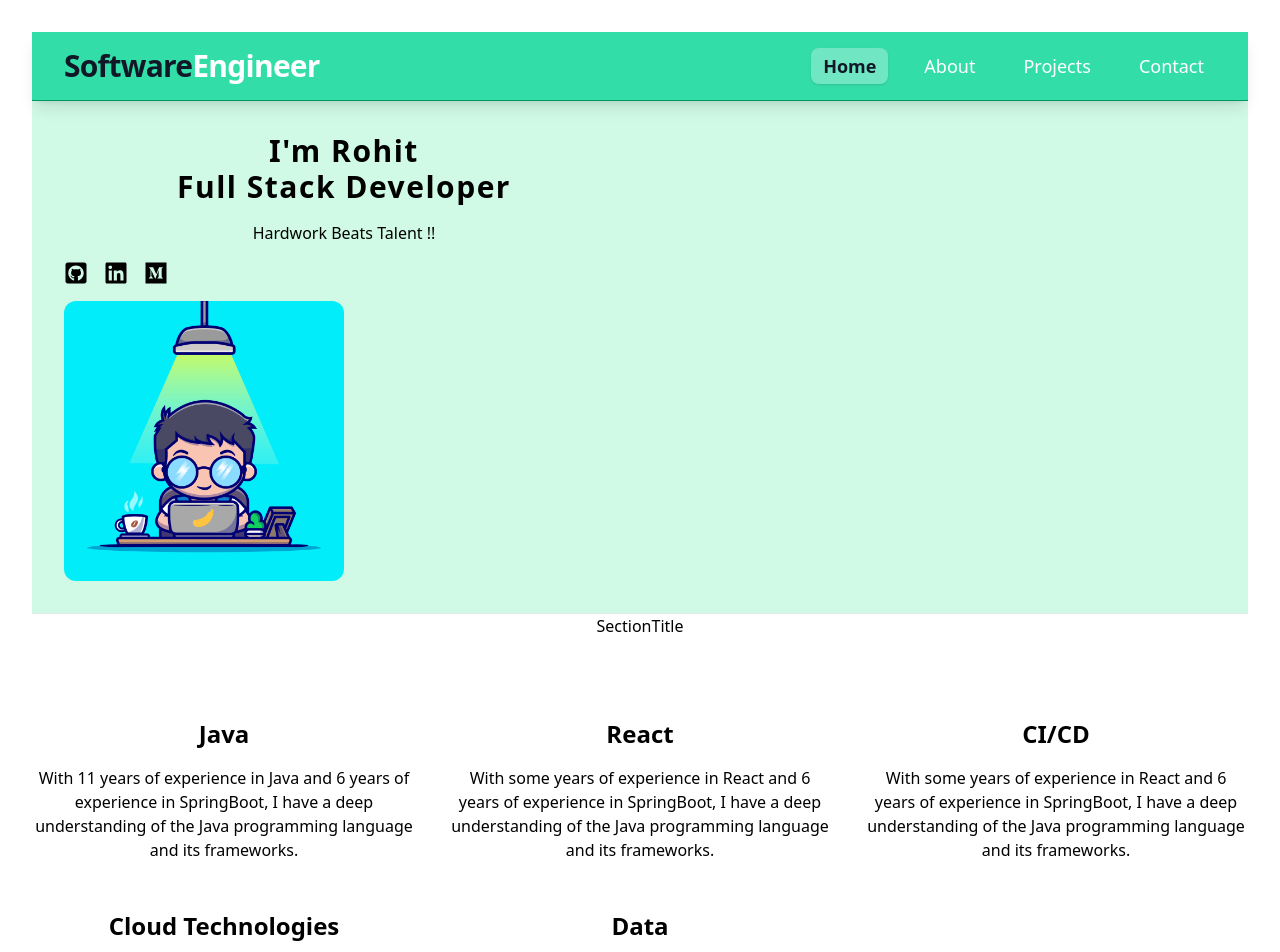
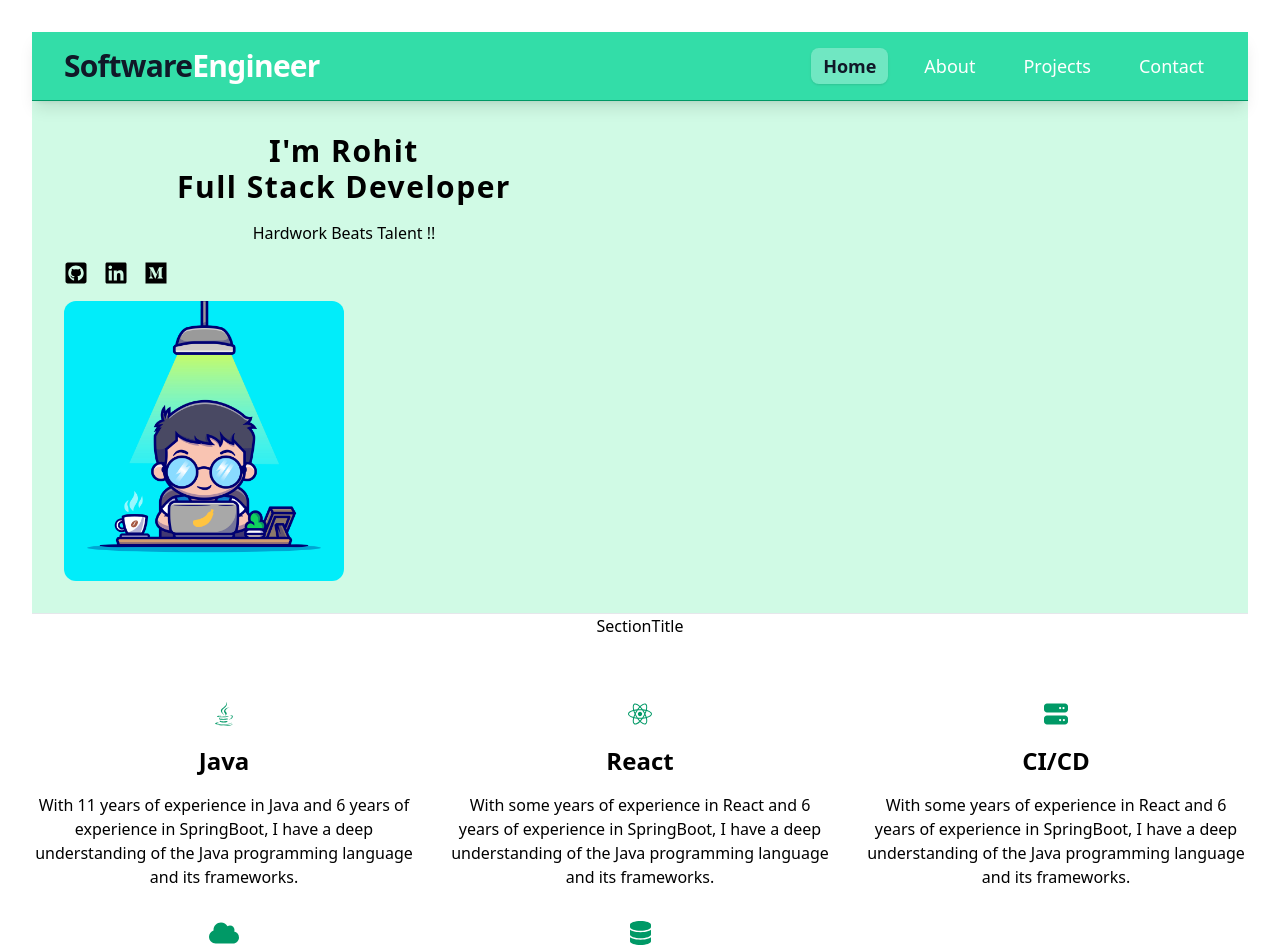
Before and after one commit to rprashar21/portfolio, a React (Vite) app: page / in a window 1280 px wide. Shown: the top 952 px of the page. Built offline with nearby package versions, Linux system fonts and the light colour scheme.

Commit message:
imported icons to display

```diff
--- a/package.json
+++ b/package.json
@@ -10,6 +10,10 @@
     "preview": "vite preview"
   },
   "dependencies": {
+    "@fortawesome/fontawesome-svg-core": "^6.7.2",
+    "@fortawesome/free-brands-svg-icons": "^6.7.2",
+    "@fortawesome/free-solid-svg-icons": "^6.7.2",
+    "@fortawesome/react-fontawesome": "^0.2.2",
     "@tailwindcss/vite": "^4.1.11",
     "nanoid": "^5.1.5",
     "react": "^19.1.0",
--- a/src/Tailwindcss.md
+++ b/src/Tailwindcss.md
@@ -12,4 +12,6 @@ tracking-wider -- letter spacing
 mt-4 -- margin top
 gap-x-4 -- gap in x direction
 
-md:gr
+md:grid-cols-2 -- grid in two columns
+lg:grid-cols-3 -- grid in three columns
+md  is for medium screen
--- a/src/components/portfolio/Skills.jsx
+++ b/src/components/portfolio/Skills.jsx
@@ -8,15 +8,8 @@ const Skills = () => {
             <SectionTitle/>
             <div className="py-16 grid md:grid-cols-2 lg:grid-cols-3 gap-8">
                 {skills.map((skill) => {
-                    const {id, name, icon, url, text} = skill;
+                    const {id} = skill
                     return (
-                        // <article className="flex flex-col items-center gap-y-4" key={id}>
-                        //     <a href={url} target="_blank" rel="noopener noreferrer">
-                        //         {icon}
-                        //     </a>
-                        //     <h3 className="text-2xl font-bold">{name}</h3>
-                        //     <p className="text-center">{text}</p>
-                        // </article>
                         <SkillsCard key={id} {...skill}/>
                     )
                 })
--- a/src/data/data.jsx
+++ b/src/data/data.jsx
@@ -1,4 +1,7 @@
-import {nanoid} from "nanoid";
+import { nanoid } from "nanoid";
+import { FontAwesomeIcon } from '@fortawesome/react-fontawesome';
+import { faJava, faReact } from '@fortawesome/free-brands-svg-icons';
+import { faServer, faCloud, faDatabase } from '@fortawesome/free-solid-svg-icons';
 
 export const links = [
     {id: nanoid(), name: "Home", url: "/"},
@@ -24,35 +27,35 @@ export const skills = [
     {
         id: nanoid(),
         name: "Java",
-        icon: <faJava className="text-2xl text-emerald-600"/>,
+        icon: <FontAwesomeIcon icon={faJava} className="text-2xl text-emerald-600" />,
         url: "https://github.com/rohitprashar",
         text: "With 11 years of experience in Java and 6 years of experience in SpringBoot, I have a deep understanding of the Java programming language and its frameworks."
     },
     {
         id: nanoid(),
         name: "React",
-        icon: <faReact className="text-2xl text-emerald-600"/>,
+        icon: <FontAwesomeIcon icon={faReact} className="text-2xl text-emerald-600" />,
         url: "https://github.com/rohitprashar",
         text: "With some years of experience in React and 6 years of experience in SpringBoot, I have a deep understanding of the Java programming language and its frameworks."
     },
     {
         id: nanoid(),
         name: "CI/CD",
-        icon: <faKubernetes className="text-2xl text-emerald-600"/>,
+        icon: <FontAwesomeIcon icon={faServer} className="text-2xl text-emerald-600" />,
         url: "https://github.com/rohitprashar",
         text: "With some years of experience in React and 6 years of experience in SpringBoot, I have a deep understanding of the Java programming language and its frameworks."
     },
     {
         id: nanoid(),
         name: "Cloud Technologies",
-        icon: <faAzure className="text-2xl text-emerald-600"/>,
+        icon: <FontAwesomeIcon icon={faCloud} className="text-2xl text-emerald-600" />,
         url: "https://github.com/rohitprashar",
         text: "With some years of experience in React and 6 years of experience in SpringBoot, I have a deep understanding of the Java programming language and its frameworks."
     },
     {
         id: nanoid(),
         name: "Data",
-        icon: <faDatabricks className="text-2xl text-emerald-600"/>,
+        icon: <FontAwesomeIcon icon={faDatabase} className="text-2xl text-emerald-600" />,
         url: "https://github.com/rohitprashar",
         text: "With some years of experience in React and 6 years of experience in SpringBoot, I have a deep understanding of the Java programming language and its frameworks."
     },
```
Also changed, not shown: 1 other file (tests, documents, lock files or other folders).
